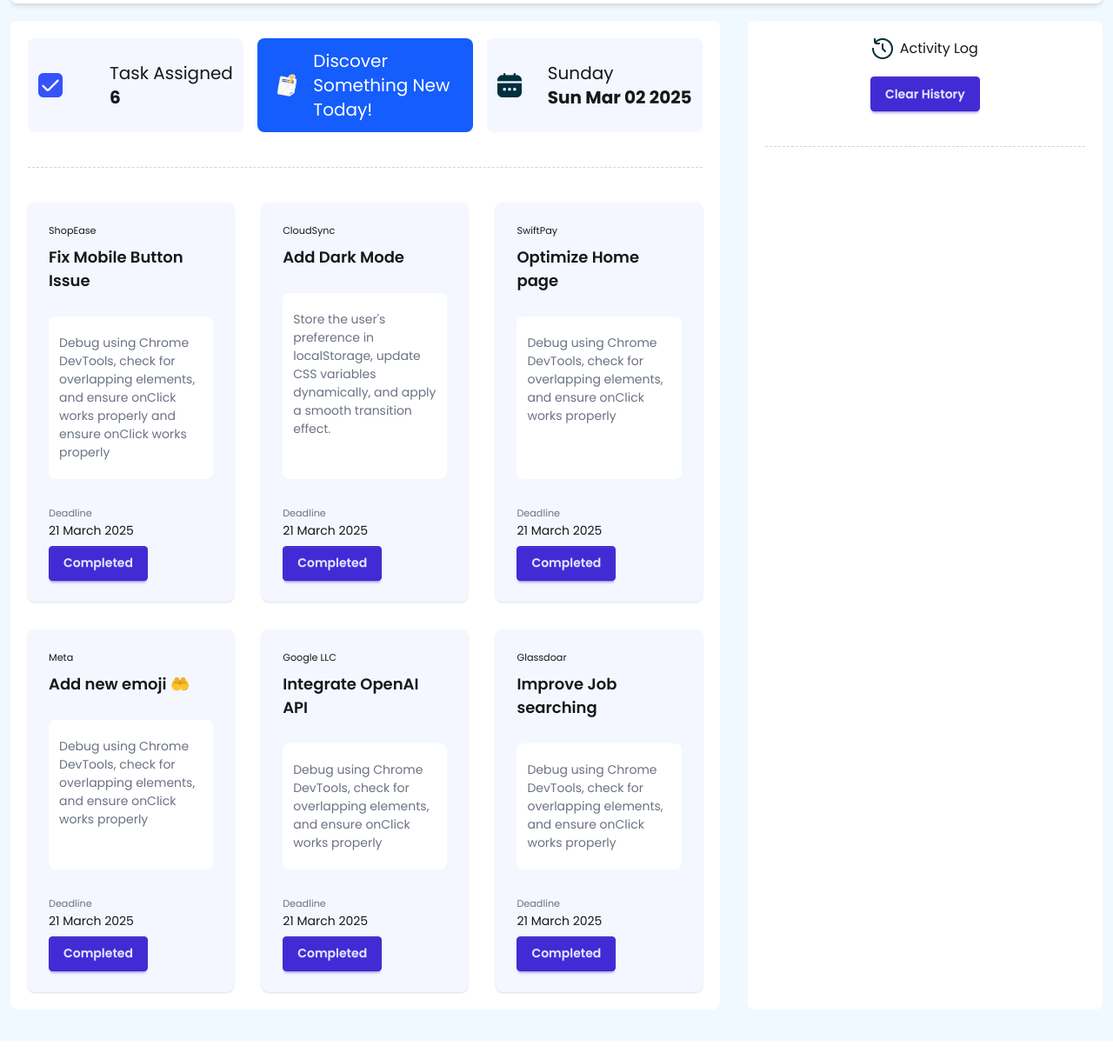
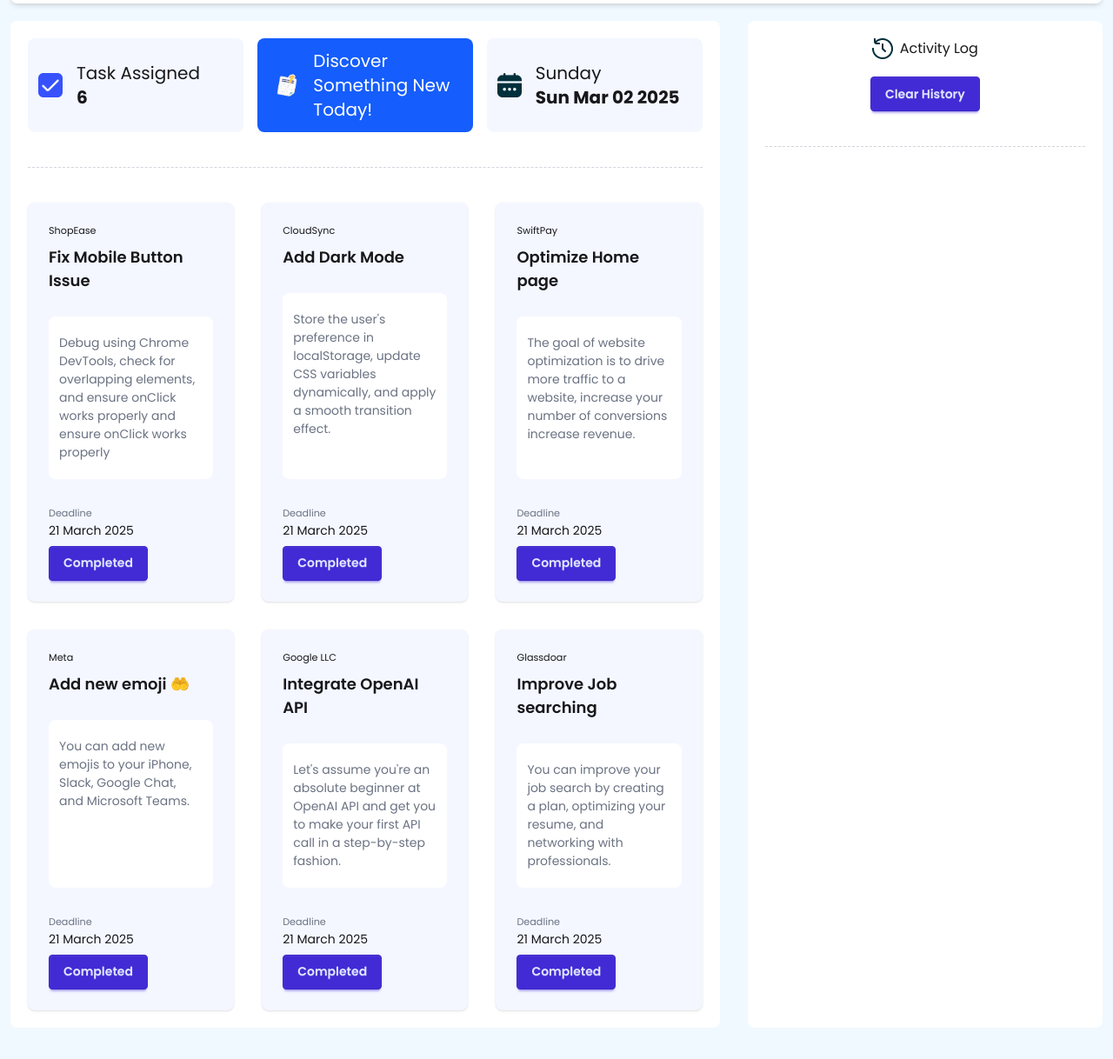
Before and after one commit to mdkamranhossain/assignment-5, a plain HTML site: page index.html in a window 1280 px wide. Shown: the part 76-1294 px from the top of the page at 87% size. Before the commit the page ends 1273 px from the top, so only its background shows below. Drawn offline with nearby package versions, Linux system fonts and the light colour scheme.

Commit message:
final push

```diff
--- a/index.html
+++ b/index.html
@@ -47,7 +47,7 @@
 
             <!-- Left Top Section -->
              <div class="grid lg:grid-cols-3 gap-4">
-                <div class="flex justify-between items-center gap-4 bg-[#F4F7FF] p-3 rounded-lg">
+                <div class="flex items-center gap-4 bg-[#F4F7FF] p-3 rounded-lg">
                     <div><img src="./assets/checkbox.png" alt=""></div>
                     <div>
                         <h1 class="text-xl">Task Assigned</h1>
@@ -65,7 +65,7 @@
                     </div>
                 </div></a>
                  <!-- Left end Section -->
-                <div class="flex gap-4 justify-between bg-[#F4F7FF] p-3 rounded-lg items-center">
+                <div class="flex gap-4 bg-[#F4F7FF] p-3 rounded-lg items-center">
                     <div>
                         <img src="./assets/calender.png" alt="calendar png">
                     </div>
@@ -81,7 +81,7 @@
 
             <!-- card items -->
 
-             <div class="grid lg:grid-cols-3 gap-8 mt-10">
+             <div class="grid md:grid-cols-2 xl:grid-cols-3 gap-8 mt-10">
 
                 <!-- Card-1 -->
                 <div class="card card-md shadow-sm bg-[#F4F7FF]">
@@ -121,7 +121,7 @@
                     <div class="card-body">
                      <small>SwiftPay</small>
                       <h2><span class="card-title">Optimize  Home page </span></h2>
-                      <p class="px-3 py-5 bg-white rounded-lg text-gray-500 mt-5">Debug using Chrome DevTools, check for overlapping elements, and ensure onClick works properly</p>
+                      <p class="px-3 py-5 bg-white rounded-lg text-gray-500 mt-5">The goal of website optimization is to drive more traffic to a website, increase your number of conversions increase revenue.</p>
                       <div class="justify-between card-actions items-center mt-5">
                         <div class="">
                             <small class="text-gray-500">Deadline</small>
@@ -137,7 +137,7 @@
                     <div class="card-body">
                      <small>Meta</small>
                       <h2><span class="card-title">Add new emoji 🤲</span></h2>
-                      <p class="px-3 py-5 bg-white rounded-lg text-gray-500 mt-5">Debug using Chrome DevTools, check for overlapping elements, and ensure onClick works properly</p>
+                      <p class="px-3 py-5 bg-white rounded-lg text-gray-500 mt-5">You can add new emojis to your iPhone, Slack, Google Chat, and Microsoft Teams. </p>
                       <div class="justify-between card-actions items-center mt-5">
                         <div class="">
                             <small class="text-gray-500">Deadline</small>
@@ -153,7 +153,7 @@
                     <div class="card-body">
                      <small>Google LLC</small>
                       <h2><span class="card-title">Integrate OpenAI API </span></h2>
-                      <p class="px-3 py-5 bg-white rounded-lg text-gray-500 mt-5">Debug using Chrome DevTools, check for overlapping elements, and ensure onClick works properly</p>
+                      <p class="px-3 py-5 bg-white rounded-lg text-gray-500 mt-5">Let's assume you're an absolute beginner at OpenAI API and get you to make your first API call in a step-by-step fashion.</p>
                       <div class="justify-between card-actions items-center mt-5">
                         <div class="">
                             <small class="text-gray-500">Deadline</small>
@@ -169,7 +169,8 @@
                     <div class="card-body">
                      <small>Glassdoar</small>
                       <h2><span class="card-title">Improve Job searching </span></h2>
-                      <p class="px-3 py-5 bg-white rounded-lg text-gray-500 mt-5">Debug using Chrome DevTools, check for overlapping elements, and ensure onClick works properly</p>
+                      <p class="px-3 py-5 bg-white rounded-lg text-gray-500 mt-5">You can improve your job search by creating a plan, optimizing your resume, and networking with professionals.
+                      </p>
                       <div class="justify-between card-actions items-center mt-5">
                         <div class="">
                             <small class="text-gray-500">Deadline</small>
```
